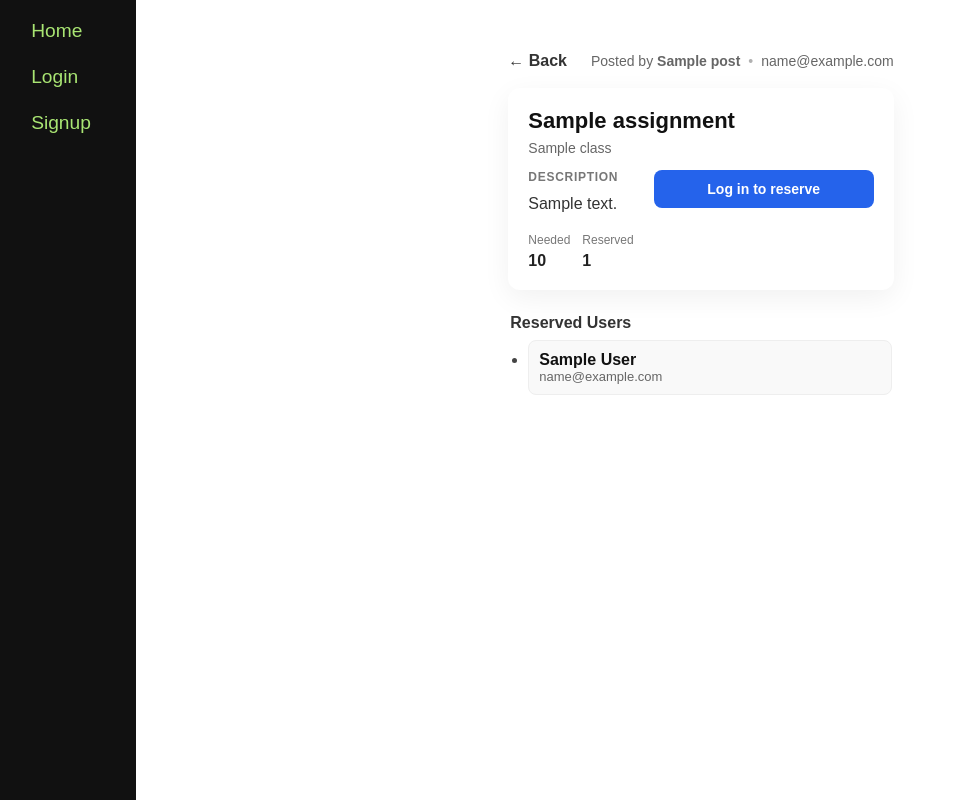
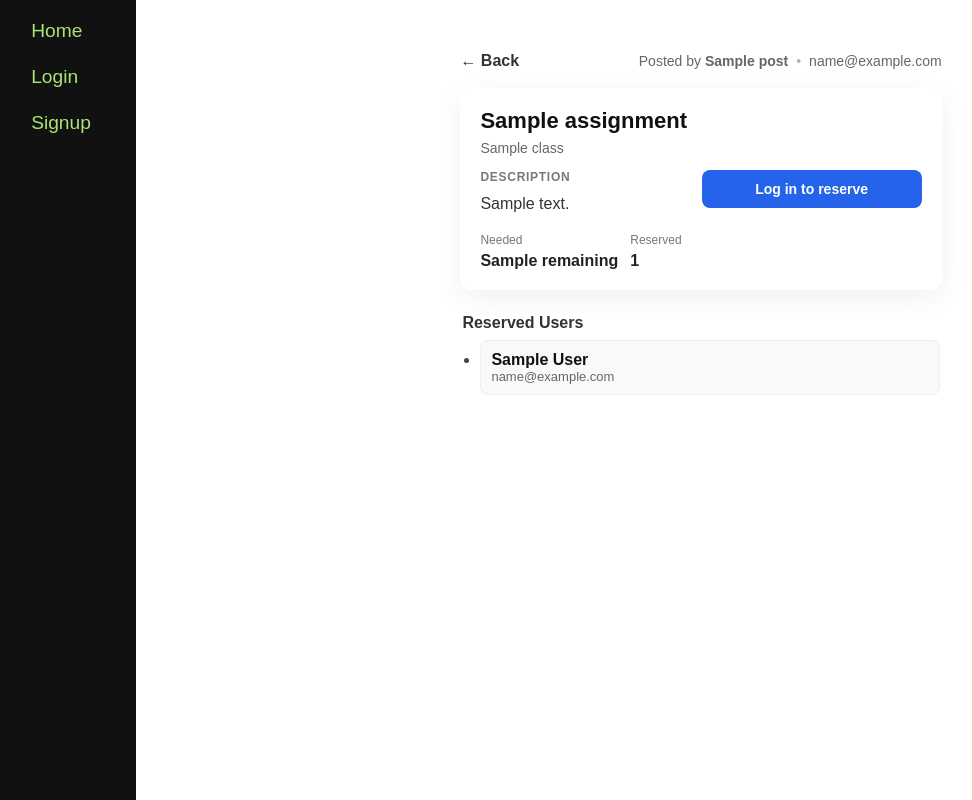
Before and after one commit to yorozc/UniPal, a Flask app: template src/templates/pal_post.html in a window 1280 px wide. Shown: the whole page, without its empty margins (14-986 px from the left). Run offline with Flask 3, Linux system fonts and the light colour scheme; the template is opened without the code that fills it: most values are stand-ins (such as "Sample title", 1, 10 or a date in 2020).

Commit message:
shows remaining slots after reserving

```diff
--- a/src/pal_posts/pal_routes.py
+++ b/src/pal_posts/pal_routes.py
@@ -37,6 +37,10 @@ def post(post_id):
         for user in reserved_users:
             user["_id"] = str(user["_id"])
 
+    pals_needed = post.get("pals", 0)
+    reserved_count = len(post.get("pals_users", []))
+
+    post["remaining"] = int(pals_needed) - reserved_count
 
     return render_template('pal_post.html', post=post, reserved_users=reserved_users)
 
--- a/src/templates/pal_post.html
+++ b/src/templates/pal_post.html
@@ -36,7 +36,7 @@
           <p class="description">{{ post.description or 'No description provided.' }}</p>
 
           <div class="meta-grid">
-            <div><span class="meta-label">Needed</span><div class="meta-value">{{ post.pals or 0 }}</div></div>
+            <div><span class="meta-label">Needed</span><div class="meta-value">{{ post.remaining or 0 }}</div></div>
             <div><span class="meta-label">Reserved</span><div class="meta-value">{{ pals|length }}</div></div>
           </div>
         </div>
```
